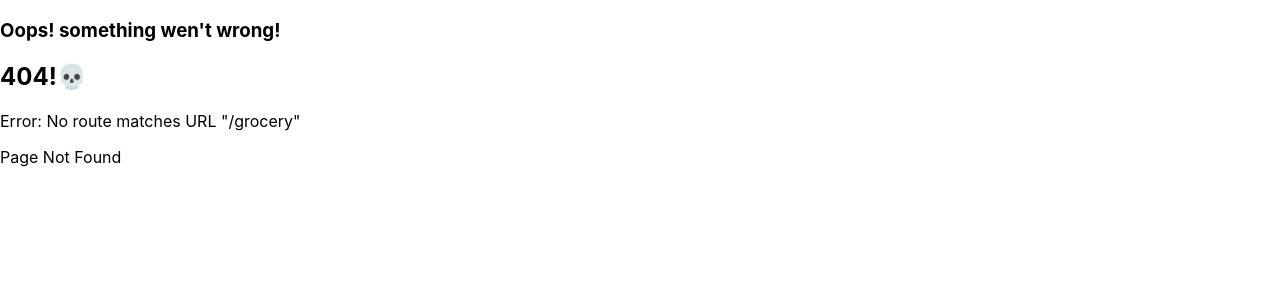
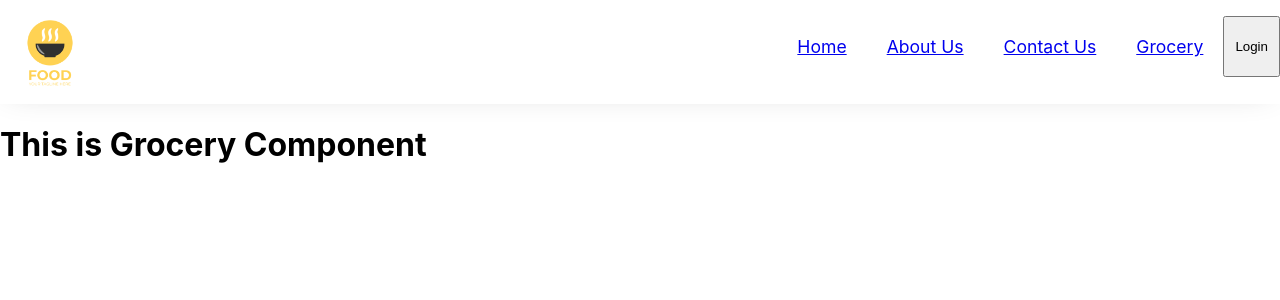
Before and after one commit to Abhishekwmg/react-food-app, a React (Create React App) app: page /grocery in a window 1280 px wide. Before the commit this address had no page. Shown: the top 300 px of the page. Built offline with nearby package versions, Linux system fonts and the light colour scheme.

Commit message:
feat:lazy-loading

```diff
--- /dev/null
+++ b/src/components/Grocery.js
@@ -0,0 +1,8 @@
+
+const Grocery = () => {
+    return (
+        <h1>This is Grocery Component</h1>
+    )
+}
+
+export default Grocery;
--- a/src/components/Header.js
+++ b/src/components/Header.js
@@ -19,7 +19,7 @@ const Header = () => {
                 <li><Link to="/">Home</Link></li>
                 <li><Link to="/about">About Us</Link></li>
                 <li><Link to="/contact">Contact Us</Link></li>
-                <li><Link to="/cart">Cart</Link></li>
+                <li><Link to="/grocery">Grocery</Link></li>
                 <button className="login" onClick={handleLogin}>{loginStatus}</button>
             </ul>
         </div>
--- a/src/index.js
+++ b/src/index.js
@@ -1,4 +1,4 @@
-import React from 'react';
+import React, { lazy, Suspense } from 'react';
 import ReactDOM from 'react-dom/client';
 import './index.css';
 import App from './App';
@@ -6,9 +6,11 @@ import About from './components/About';
 import Contact from './components/Contact';
 import Error from './components/Error'
 import Body from './components/Body'
-import Cart from './components/Cart'
+// import Cart from './components/Cart'
 import RestaurantMenu from './components/RestaurantMenu';
-import { createBrowserRouter, RouterProvider, Outlet } from 'react-router-dom';
+import { createBrowserRouter, RouterProvider } from 'react-router-dom';
+
+const Grocery = lazy(() => import('./components/Grocery'));
 
 const appRouter = createBrowserRouter([
     {
@@ -28,8 +30,8 @@ const appRouter = createBrowserRouter([
                 element: <Contact />
             },
             {
-                path: "/cart",
-                element: <Cart />
+                path: "/grocery",
+                element: <Suspense><Grocery /></Suspense>
             },
             {
                 path: "/restaurants/:resId",
```
